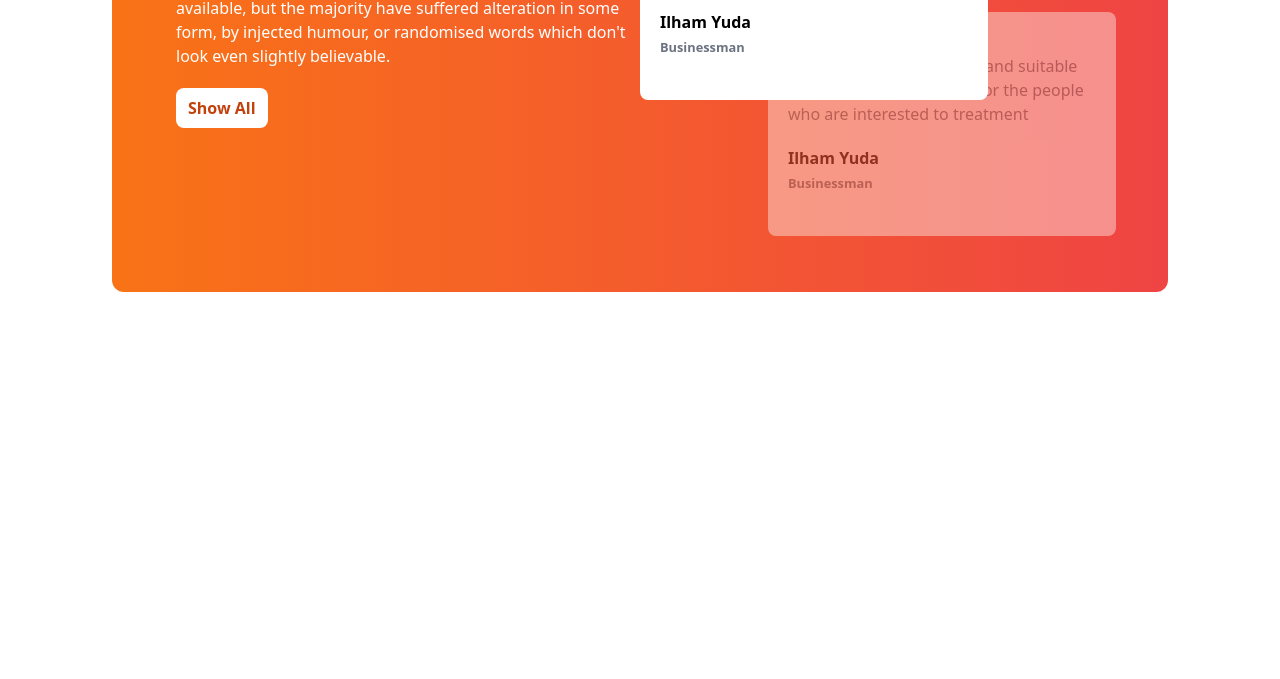
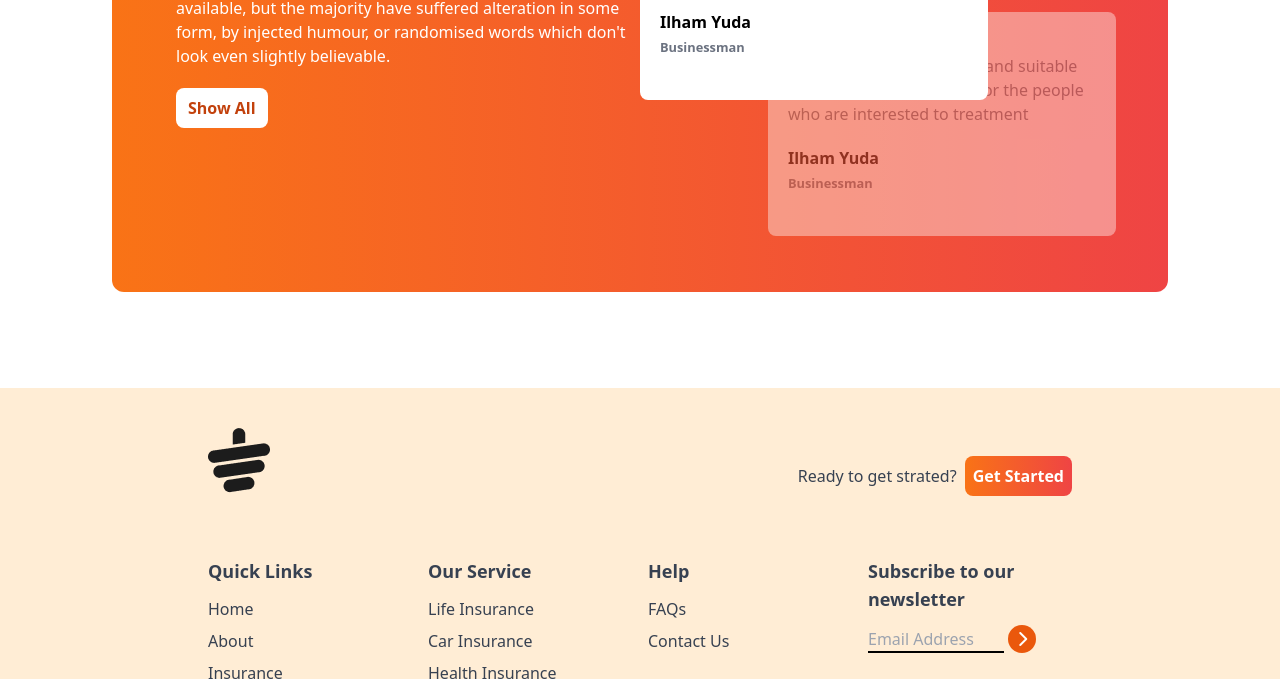
Before and after one commit to fahimsian939/Tea-House, a plain HTML site: page index.html in a window 1280 px wide. Shown: the part 2148-2827 px from the top of the page. Before the commit the page ends 2536 px from the top, so only its background shows below. Drawn offline with nearby package versions, Linux system fonts and the light colour scheme.

Commit message:
Footer DOne

```diff
--- a/index.html
+++ b/index.html
@@ -204,6 +204,114 @@
 
             </div>
           </section>
-    </main>
+
+
+          </main>
+
+
+ <!-- Footer Section -->
+ <footer class="bg-orange-100  text-gray-700 py-10 px-4 md:px-16">
+
+    <div class="w-9/12 mx-auto">
+        <!-- Logo -->
+         <div class="mb-8 flex justify-between">
+            <img class="mb-8" src="images/cup.png" alt="">
+            <div class="flex items-center gap-2">
+                <h4>Ready to get strated?</h4>
+                <button class="bg-gradient-to-r from-orange-500 to-red-500 px-2 py-2 rounded-lg text-white font-semibold">Get Started</button>
+            </div>
+         </div>
+
+         <!-- links -->
+
+         <div class="grid grid-cols-1 md:grid-cols-2 lg:grid-cols-4 gap-4">
+            <!-- First column -->
+            <div>
+                <h3 class="font-semibold text-lg
+                mb-3">Quick Links</h3>
+                <ul class="space-y-2">
+                    <li>
+                        <a class="hover:text-orange-600" href="#">Home</a>
+                    </li>
+                    <li>
+                        <a class="hover:text-orange-600" href="#">About</a>
+                    </li>
+                    <li>
+                        <a class="hover:text-orange-600" href="#">Insurance</a>
+                    </li>
+                    <li>
+                        <a class="hover:text-orange-600" href="#">Privacy Policy</a>
+                    </li>
+                </ul>
+            </div>
+
+
+             <!-- Second column -->
+             <div>
+                <h3 class="font-semibold text-lg
+                mb-3">Our Service</h3>
+                <ul class="space-y-2">
+                    <li>
+                        <a class="hover:text-orange-600" href="#">Life Insurance</a>
+                    </li>
+                    <li>
+                        <a class="hover:text-orange-600" href="#">Car Insurance</a>
+                    </li>
+                    <li>
+                        <a class="hover:text-orange-600" href="#">Health Insurance</a>
+                    </li>
+                    <li>
+                        <a class="hover:text-orange-600" href="#">House Insurance</a>
+                    </li>
+                </ul>
+            </div>
+
+              <!-- Third column -->
+              <div>
+                <h3 class="font-semibold text-lg
+                mb-3">Help</h3>
+                <ul class="space-y-2">
+                    <li>
+                        <a class="hover:text-orange-600" href="#">FAQs</a>
+                    </li>
+                    <li>
+                        <a class="hover:text-orange-600" href="#">Contact Us</a>
+                    </li>
+
+                </ul>
+            </div>
+
+        <!-- Fourth Columm -->
+         <div>
+            <h3 class="font-semibold text-lg
+                mb-3">Subscribe to our<br>newsletter</h3>
+
+                <div class="flex flex-col space-x-0-y-2">
+                    <div>
+                        <input placeholder="Email Address" type="text" class="bg-transparent border-b-2 border-black w-4/6 ">
+                        <i class="fa-solid fa-chevron-right w-7 h-7 bg-orange-600 rounded-full inline-flex text-white justify-center items-center"></i>
+                        <div class="flex justify-between w-2/5 mb-2 mt-8">
+                            <i class="fa-brands fa-facebook"></i>
+                            <i class="fa-brands fa-instagram"></i>
+                            <i class="fa-brands fa-twitter"></i>
+                        </div>
+                    </div>
+
+                </div>
+         </div>
+
+         </div>
+
+         <div class="text-center pt-4 mt-4">
+            <p class="text-sm text-gray-600">© 2027 UIDesign.to - All rights reserved.</p>
+         </div>
+    </div>
+
+
+ </footer>
+
+
+
+
 </body>
 </html>
```
